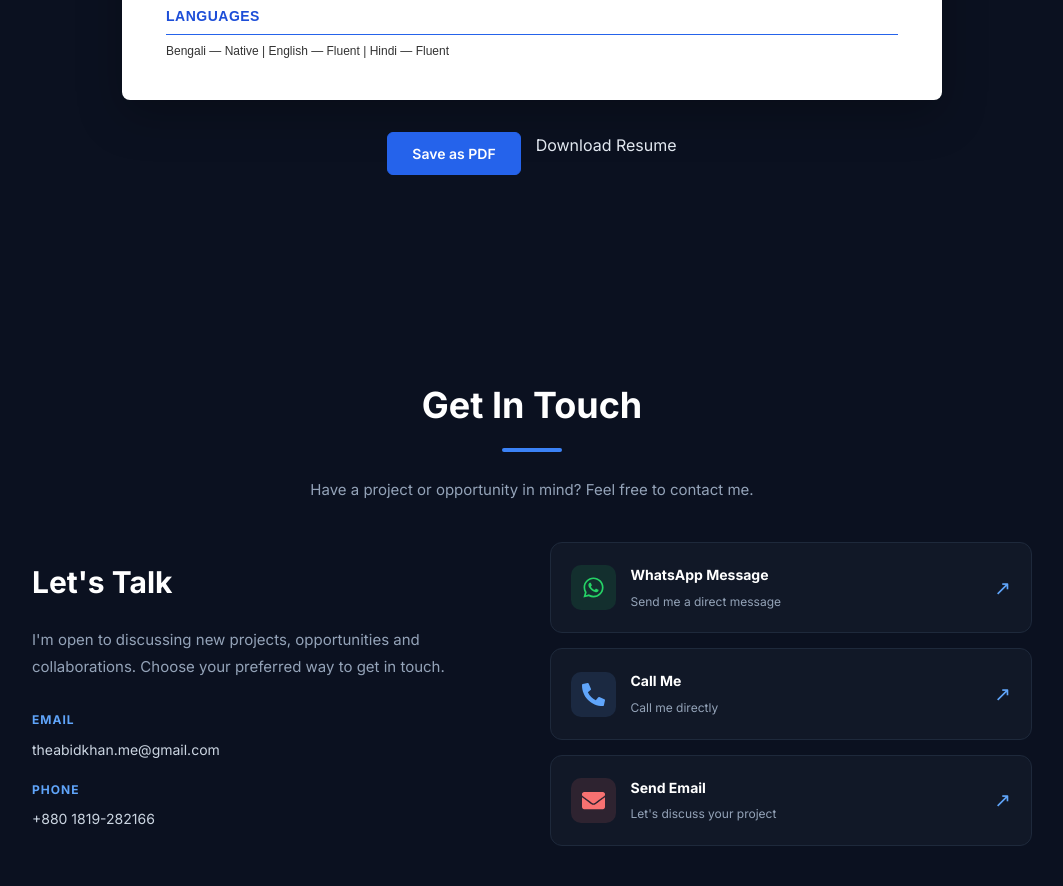
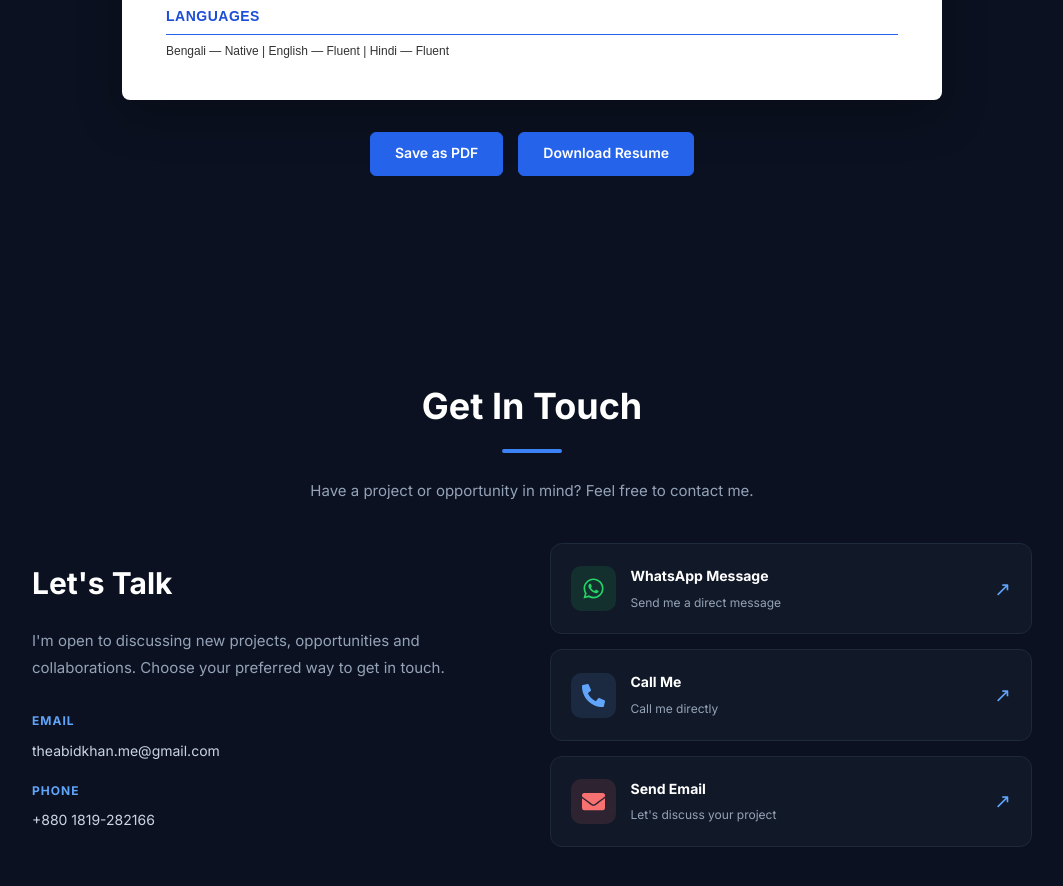
Before and after one commit to the-abidkhan/abid-portfolio, a React (Vite) app: page / in a window 1280 px wide. Shown: the part 6980-7866 px from the top of the page, without its empty margins (108-1171 px from the left). Built offline with nearby package versions, Linux system fonts and the light colour scheme.

Commit message:
Update resume button styling

```diff
--- a/src/index.css
+++ b/src/index.css
@@ -1405,6 +1405,7 @@ img {
   }
 }
 
+
 /* ==============================
    RESUME SECTION
 ============================== */
@@ -1484,29 +1485,58 @@ img {
   margin: 3px 0;
 }
 
+/* ==============================
+   RESUME ACTION BUTTONS
+============================== */
+
 .resume-actions {
   display: flex;
   justify-content: center;
+  align-items: center;
   gap: 15px;
   margin-top: 28px;
 }
 
-.resume-actions button {
+/* Same Style for Both Buttons */
+
+.resume-actions button,
+.resume-actions .resume-download-btn {
+  display: inline-flex;
+  align-items: center;
+  justify-content: center;
+
   padding: 12px 24px;
+  min-height: 44px;
+
   border: 1px solid #2563eb;
   border-radius: 6px;
+
   background: #2563eb;
-  color: #ffffff;
+  color: #ffffff !important;
+
+  font-family: inherit;
   font-size: 14px;
   font-weight: 600;
+  line-height: 1.2;
+
+  text-decoration: none;
   cursor: pointer;
+
+  box-sizing: border-box;
   transition: 0.25s ease;
 }
 
-.resume-actions button:hover {
+/* Hover Effect */
+
+.resume-actions button:hover,
+.resume-actions .resume-download-btn:hover {
   background: #1d4ed8;
+  border-color: #1d4ed8;
+  color: #ffffff !important;
   transform: translateY(-2px);
 }
+
+/* Disabled Button */
 
 .resume-actions button:disabled {
   opacity: 0.5;
@@ -1515,6 +1545,7 @@ img {
 }
 
 /* Resume Section Heading Alignment */
+
 .resume-section .section-heading {
   text-align: center;
   margin: 0 auto;
```
Also changed, not shown: 1 other file (tests, documents, lock files or other folders).
